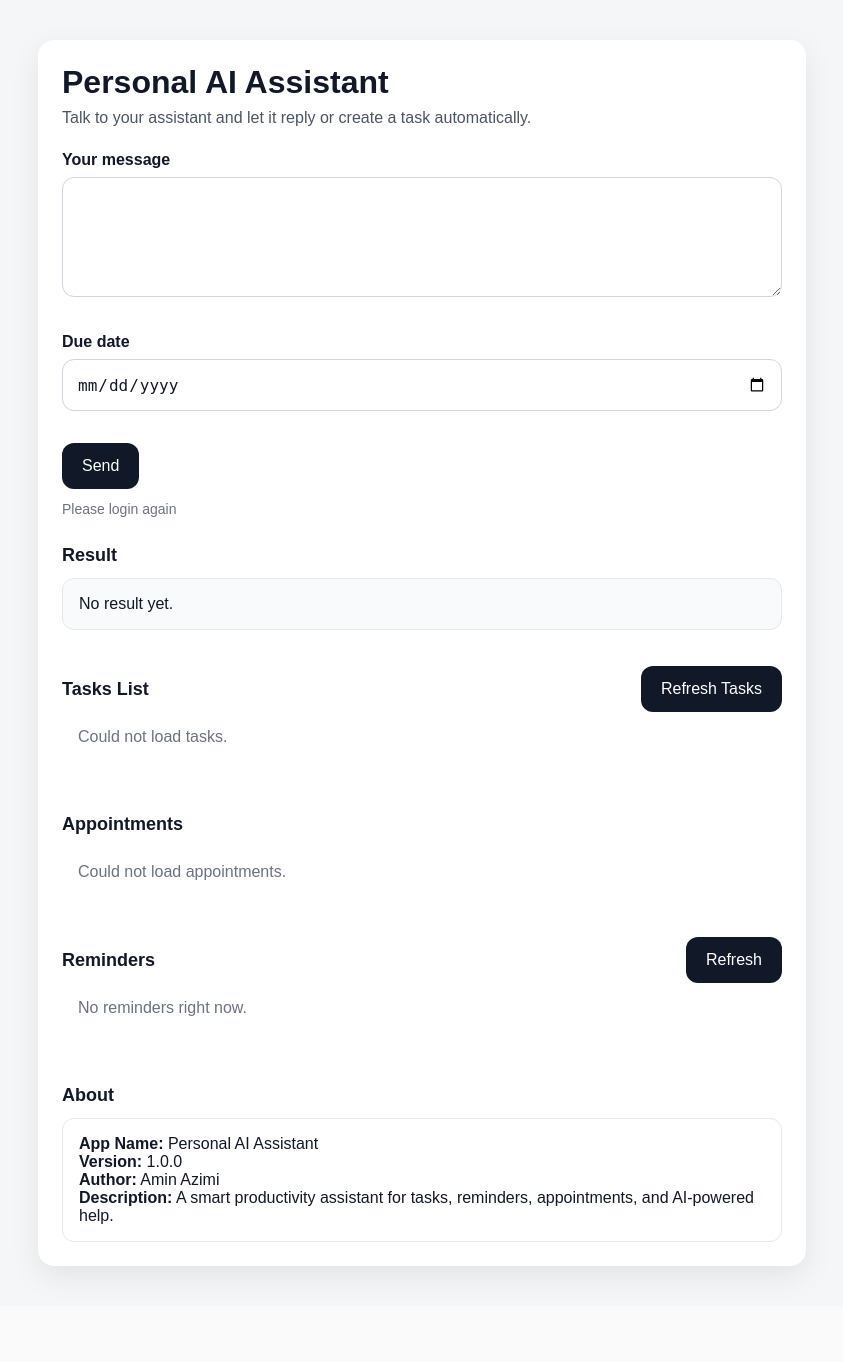
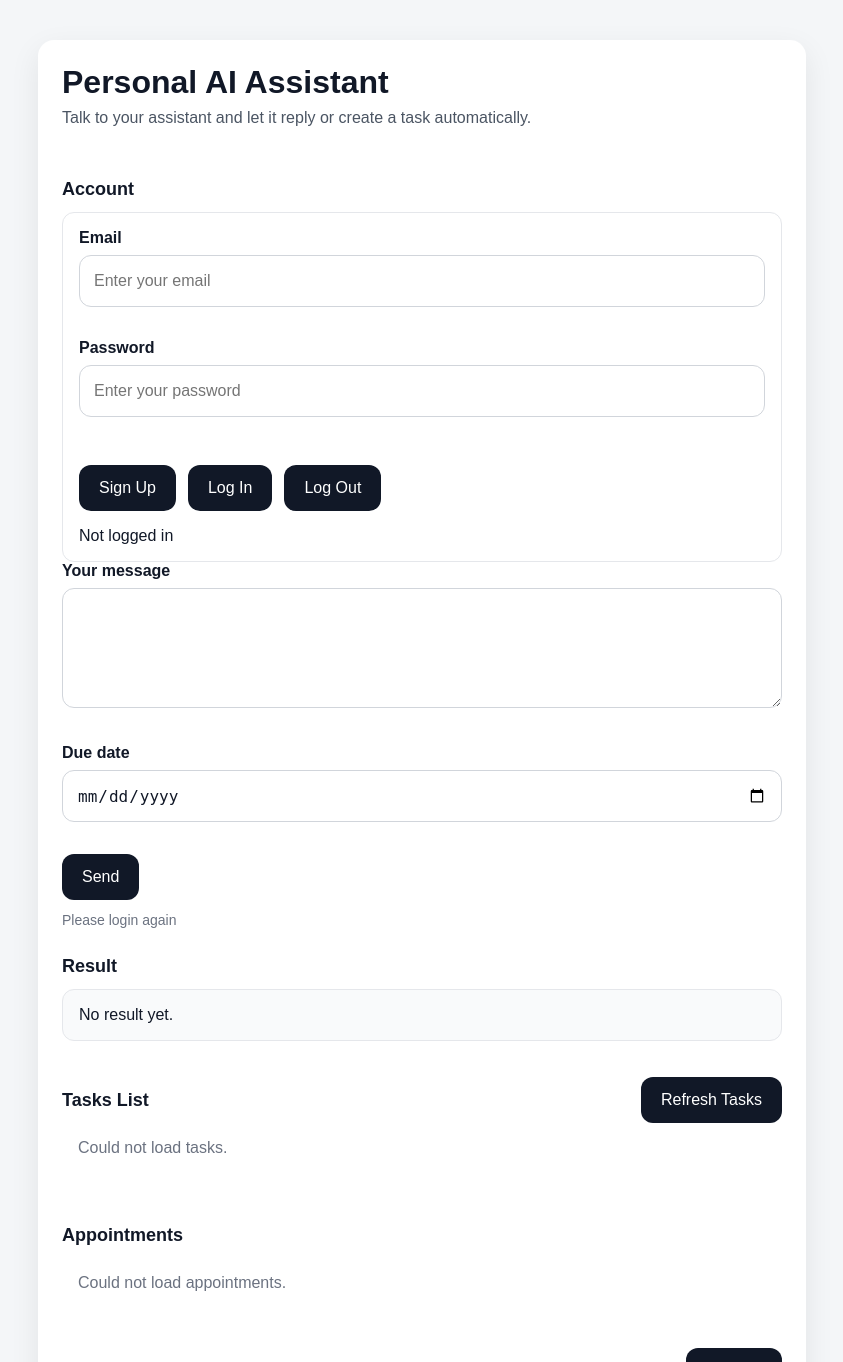
Before and after one commit to aminbita162-glitch/personal-ai-assistant, a Flask app: page / in a window 1280 px wide. Shown: the top 1362 px of the page, without its empty margins (218-1061 px from the left). Before the commit the page ends 1282 px from the top, so only its background shows below. Run offline with Flask 3, Linux system fonts and the light colour scheme; data that the repository does not hold is empty; some libraries are stand-ins or nearby versions.

Commit message:
Update index.html

```diff
--- a/templates/index.html
+++ b/templates/index.html
@@ -10,6 +10,26 @@
 <div class="container">
     <h1>Personal AI Assistant</h1>
     <p>Talk to your assistant and let it reply or create a task automatically.</p>
+
+    <div style="display:flex;justify-content:space-between;align-items:center;margin-top:20px;">
+        <h3>Account</h3>
+    </div>
+
+    <div class="task-item">
+        <label for="emailInput">Email</label>
+        <input id="emailInput" type="email" placeholder="Enter your email">
+
+        <label for="passwordInput" style="margin-top: 16px;">Password</label>
+        <input id="passwordInput" type="password" placeholder="Enter your password">
+
+        <div style="display:flex;gap:12px;flex-wrap:wrap;margin-top:16px;">
+            <button id="signupButton" type="button">Sign Up</button>
+            <button id="loginButton" type="button">Log In</button>
+            <button id="logoutButton" type="button">Log Out</button>
+        </div>
+
+        <div id="authStatusText" style="margin-top:16px;">Not logged in</div>
+    </div>
 
     <label>Your message</label>
     <textarea id="messageInput"></textarea>
@@ -57,7 +77,7 @@
     <div class="task-item">
         <strong>App Name:</strong> Personal AI Assistant<br>
         <strong>Version:</strong> 1.0.0<br>
-        <strong>Author:</strong> Aminbita162<br>
+        <strong>Author:</strong> Amin Azimi<br>
         <strong>Description:</strong> A smart productivity assistant for tasks, appointments, reminders, and AI-powered help.
     </div>
 </div>
```
